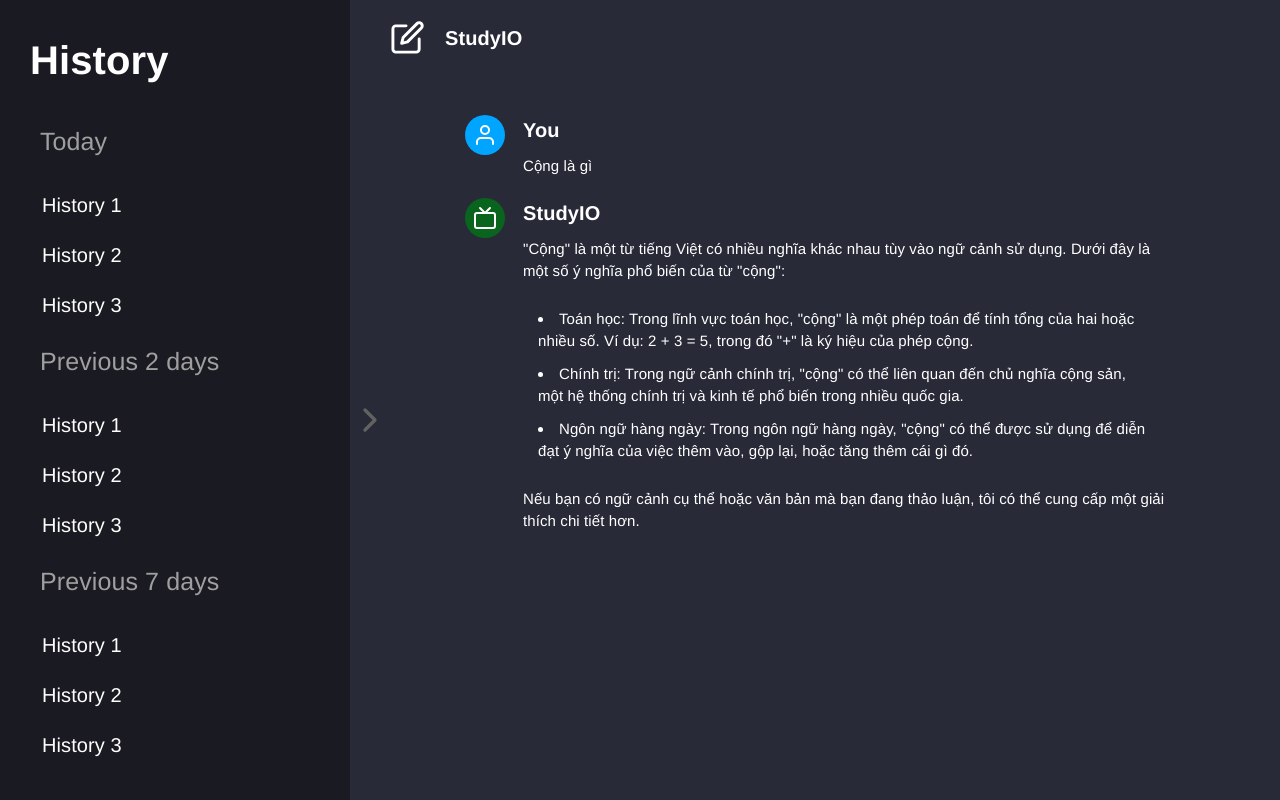
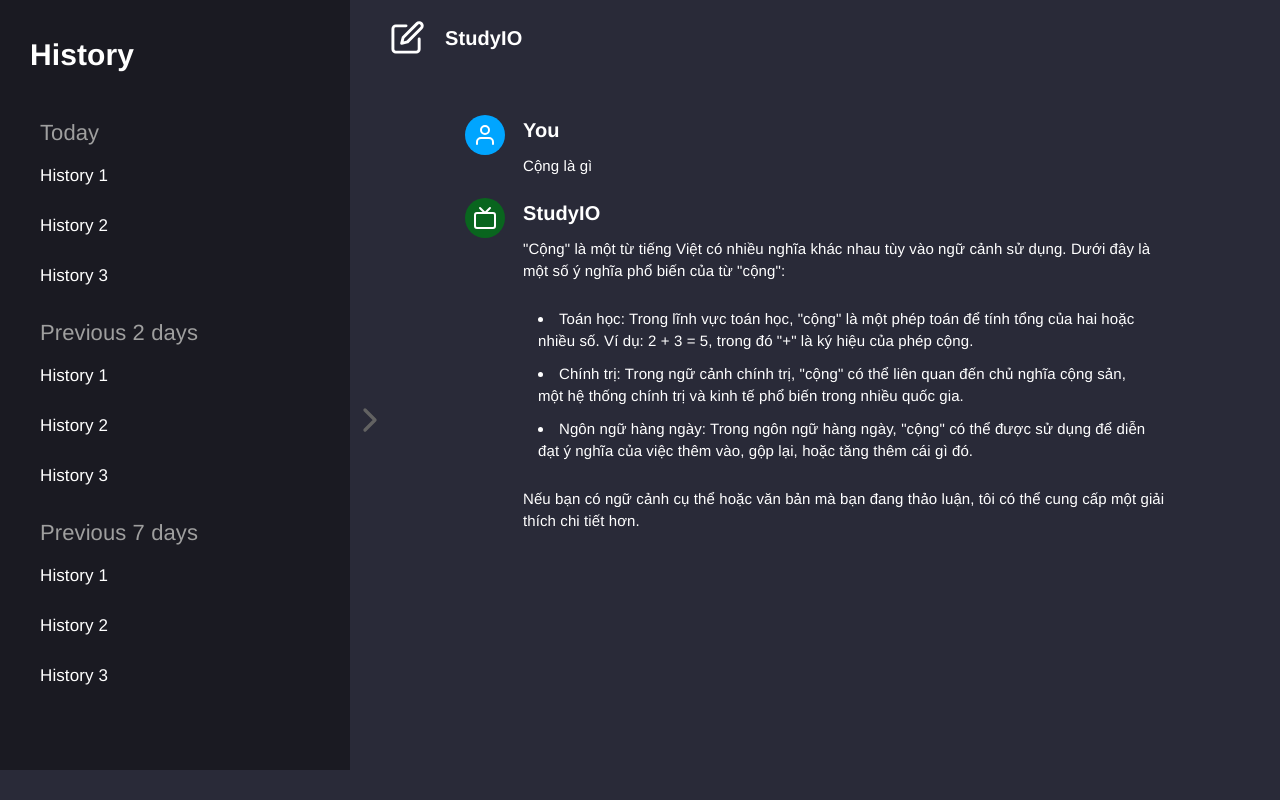
Before and after one commit to Kuroidaka/studyIO, a React (Vite) app: page /chat in a window 1280 px wide. Built offline with nearby package versions, Linux system fonts and the light colour scheme.

Commit message:
first commit

```diff
--- a/package.json
+++ b/package.json
@@ -13,7 +13,6 @@
     "@fortawesome/fontawesome-svg-core": "^6.5.1",
     "@fortawesome/free-solid-svg-icons": "^6.5.1",
     "@fortawesome/react-fontawesome": "^0.2.0",
-    "babel-plugin-styled-components": "^2.1.4",
     "react": "^18.2.0",
     "react-dom": "^18.2.0",
     "react-feather": "^2.0.10",
@@ -26,6 +25,7 @@
     "@types/react": "^18.2.15",
     "@types/react-dom": "^18.2.7",
     "@vitejs/plugin-react": "^4.0.3",
+    "babel-plugin-styled-components": "^2.1.4",
     "eslint": "^8.45.0",
     "eslint-plugin-react": "^7.32.2",
     "eslint-plugin-react-hooks": "^4.6.0",
--- a/src/layout/component/Dropdown.jsx
+++ b/src/layout/component/Dropdown.jsx
@@ -1,28 +1,34 @@
 import React, { useState } from "react";
+import styled from "styled-components";
 
 const menu = () => {
     const [isDropdownOpen, setIsDropdownOpen] = useState(false);
     return(
 
     <div>
-        <div className="Dropdown">
+        <Dropdown>
+            <div className="dropdown">
                 <div className="setting" >
+                    <Icon>
                     <i className="fas fa-ellipsis-h" />
+                    </Icon>
                 </div>
                 <ul>
                     <li>
-                    <i class="fa-solid fa-pen"></i>
+                        <Icon><i class="fa-solid fa-pen"></i></Icon>
+
                         <a href="/">Rename</a>
                     </li>
                     <li>
-                    <i class="fa-regular fa-trash-can"></i>
+                        <Icon><i class="fa-regular fa-trash-can"></i></Icon>
                         <a href="/profile">Delete</a>
                     </li>
                 </ul>
+            </div>
+        </Dropdown>
 
-        </div>
-        <div className="setting" onClick={() => setIsDropdownOpen(!isDropdownOpen)}>
-            <i className="fas fa-ellipsis-h" />
+        <div className="setting">
+            <i className="fas fa-ellipsis-h" onClick={() => setIsDropdownOpen(!isDropdownOpen)}/>
         </div>
         {isDropdownOpen && (
         <Dropdown open={isDropdownOpen}>
@@ -34,13 +40,17 @@
   );
 }
 
+const Dropdown = styled.div`
+    width: 160px;
+    padding: 10px;
+    border-radius: 10px;
+    position: absolute;
+    left: 280px;
+    background-color: #313131;
+`
+
+const Icon = styled.i`
+    font-size: 20px;
+`
 
 export default menu;
-
-
-
-
-
-
-
-// export default HistoryMenu;
--- a/src/layout/component/Sidebar.jsx
+++ b/src/layout/component/Sidebar.jsx
@@ -15,7 +15,6 @@
                             <i className="fas fa-ellipsis-h" />
                         </div>
                     </div>
-
 
                     <div className="bar">
                         <li className="item"><a href="">History 2</a></li>
--- a/src/layout/component/style/sidebar.scss
+++ b/src/layout/component/style/sidebar.scss
@@ -2,22 +2,22 @@
     .cover{
         color: var(--white-text);
         background-color: var(--primary-color);
-        height: 100%;
+        height: 770px;
         width:350px;
-        line-height: 2.5;
+        line-height: 3;
         padding: 10px 30px;
 
         h2{
             color: #ffff;
             font-weight: 600;
-            font-size: 40px;
+            font-size: 30px;
         }
 
         .sidebar{
             .title{
                 color: var(--second-color);
-                font-size: 25px;
-                margin-bottom: 20px;
+                font-size: 22px;
+                margin-bottom: 0px;
                 margin-left: 10px
             }
             li{
@@ -31,12 +31,13 @@
                 .setting{
                     position: absolute;
                     left: 250px;
-                    margin-top: 10px;
+                    margin-top: 6px;
                     display: none;
                 }
                 .item a{
-                    font-size: 20px;
-                    padding: 12px
+                    font-size: 17px;
+                    padding: 12px 10px;
+
                 }
 
             }
@@ -49,14 +50,14 @@
                 border-radius: 5px;
                 box-sizing: border-box;
             }
-            .Dropdown{
-                width: 160px;
-                padding: 10px;
-                border-radius: 10px;
-                position: absolute;
-                left: 280px;
-                background-color: #313131;
-            }
+            // .dropdown{
+            //     width: 160px;
+            //     padding: 10px;
+            //     border-radius: 10px;
+            //     position: absolute;
+            //     left: 280px;
+            //     background-color: #313131;
+            // }
 
         }
     }
```
Also changed, not shown: 1 other file (tests, documents, lock files or other folders). Lines whose indentation alone changed are shown as unchanged.
